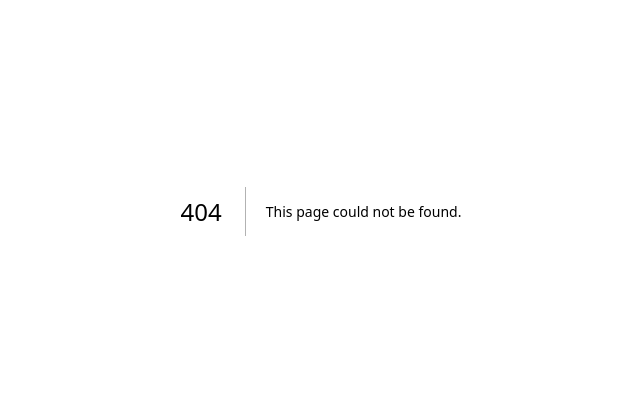
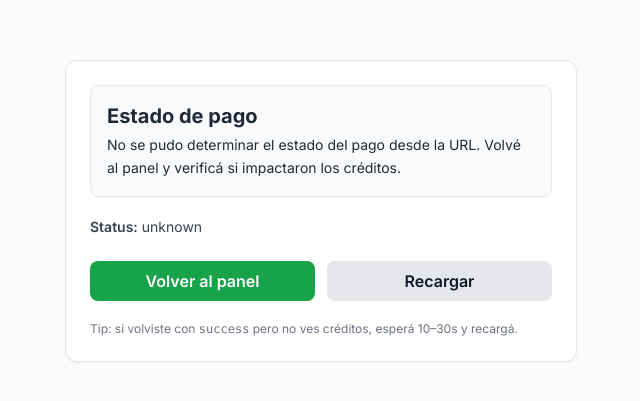
Before and after one commit to juanmanueldasilveira/https-www.genspark.ai-agents-id-c94ad905-1e20-40fe-a2bd-a4260ee331ff, a Next.js app: page /mp/return in a window 1280 px wide. Before the commit this address had no page. Shown: the part 189-590 px from the top of the page, without its empty margins (319-959 px from the left). Built offline with nearby package versions, Linux system fonts and the light colour scheme.

Commit message:
page.tsx

```diff
--- /dev/null
+++ b/app/mp/return/page.tsx
@@ -0,0 +1,95 @@
+'use client'
+
+import { useEffect, useMemo, useState } from 'react'
+import Link from 'next/link'
+
+type Status = 'success' | 'failure' | 'pending' | 'unknown'
+
+export default function MpReturnPage() {
+  const [status, setStatus] = useState<Status>('unknown')
+  const [tx, setTx] = useState<string | null>(null)
+
+  useEffect(() => {
+    const params = new URLSearchParams(window.location.search)
+    const rawStatus = (params.get('status') || 'unknown') as Status
+    const safeStatus: Status =
+      rawStatus === 'success' || rawStatus === 'failure' || rawStatus === 'pending'
+        ? rawStatus
+        : 'unknown'
+
+    setStatus(safeStatus)
+    setTx(params.get('tx'))
+  }, [])
+
+  const ui = useMemo(() => {
+    switch (status) {
+      case 'success':
+        return {
+          title: 'Pago aprobado',
+          desc: '¡Listo! Si el webhook ya impactó, tus créditos deberían verse reflejados al volver al panel. Si no, esperá unos segundos y recargá.',
+          tone: 'border-green-200 bg-green-50 text-green-800',
+        }
+      case 'pending':
+        return {
+          title: 'Pago pendiente',
+          desc: 'El pago quedó pendiente. Cuando MercadoPago lo apruebe, el webhook va a acreditar los créditos.',
+          tone: 'border-yellow-200 bg-yellow-50 text-yellow-800',
+        }
+      case 'failure':
+        return {
+          title: 'Pago rechazado / cancelado',
+          desc: 'El pago fue rechazado o cancelado. Podés intentar de nuevo con otro medio de pago.',
+          tone: 'border-red-200 bg-red-50 text-red-800',
+        }
+      default:
+        return {
+          title: 'Estado de pago',
+          desc: 'No se pudo determinar el estado del pago desde la URL. Volvé al panel y verificá si impactaron los créditos.',
+          tone: 'border-gray-200 bg-gray-50 text-gray-800',
+        }
+    }
+  }, [status])
+
+  return (
+    <div className="min-h-screen bg-gray-50 flex items-center justify-center px-4 py-10">
+      <div className="max-w-lg w-full bg-white border rounded-xl shadow-sm p-6">
+        <div className={`border rounded-lg p-4 mb-5 ${ui.tone}`}>
+          <h1 className="text-xl font-bold mb-1">{ui.title}</h1>
+          <p className="text-sm leading-relaxed">{ui.desc}</p>
+        </div>
+
+        <div className="text-sm text-gray-700 space-y-2 mb-6">
+          <div>
+            <span className="font-semibold">Status:</span> {status}
+          </div>
+          {tx && (
+            <div>
+              <span className="font-semibold">Transacción (tx):</span> {tx}
+            </div>
+          )}
+        </div>
+
+        <div className="flex flex-col sm:flex-row gap-3">
+          <Link
+            href="/dashboard/prestador"
+            className="btn-primary text-center flex-1"
+          >
+            Volver al panel
+          </Link>
+
+          <button
+            type="button"
+            className="btn-secondary flex-1"
+            onClick={() => window.location.reload()}
+          >
+            Recargar
+          </button>
+        </div>
+
+        <p className="text-xs text-gray-500 mt-5">
+          Tip: si volviste con <code>success</code> pero no ves créditos, esperá 10–30s y recargá.
+        </p>
+      </div>
+    </div>
+  )
+}
```
